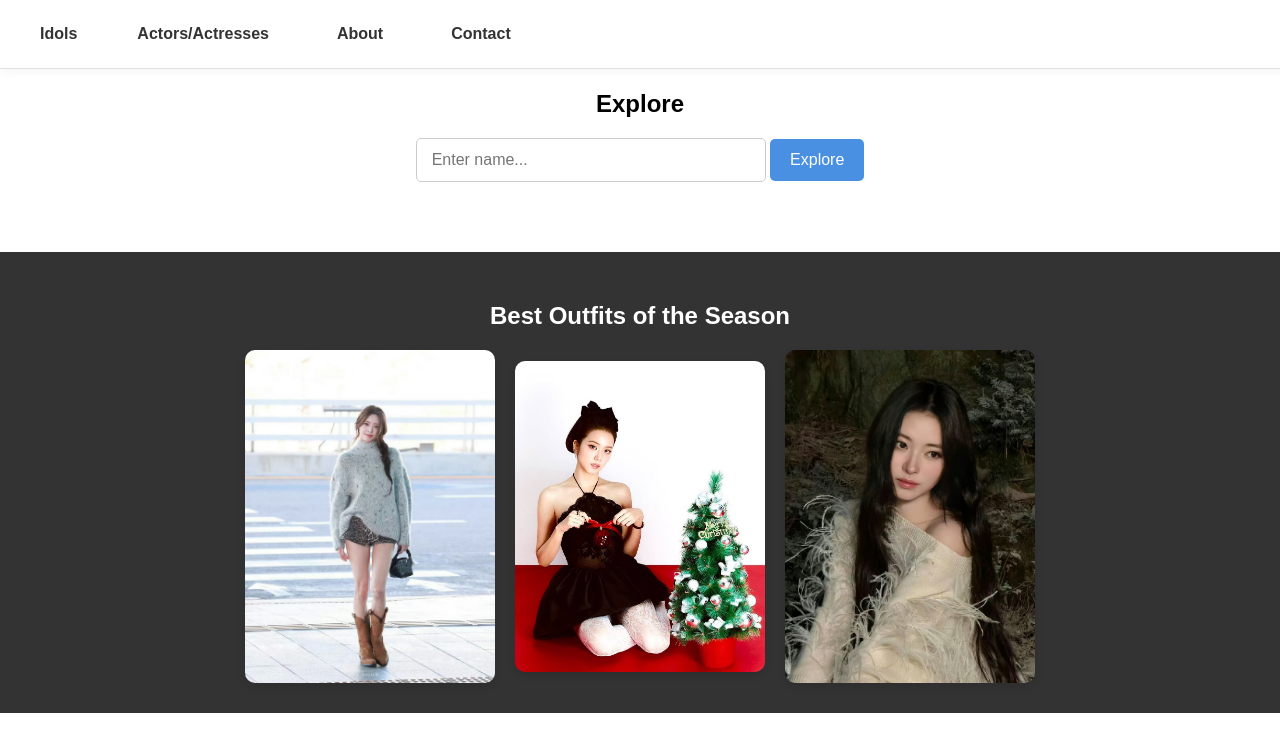
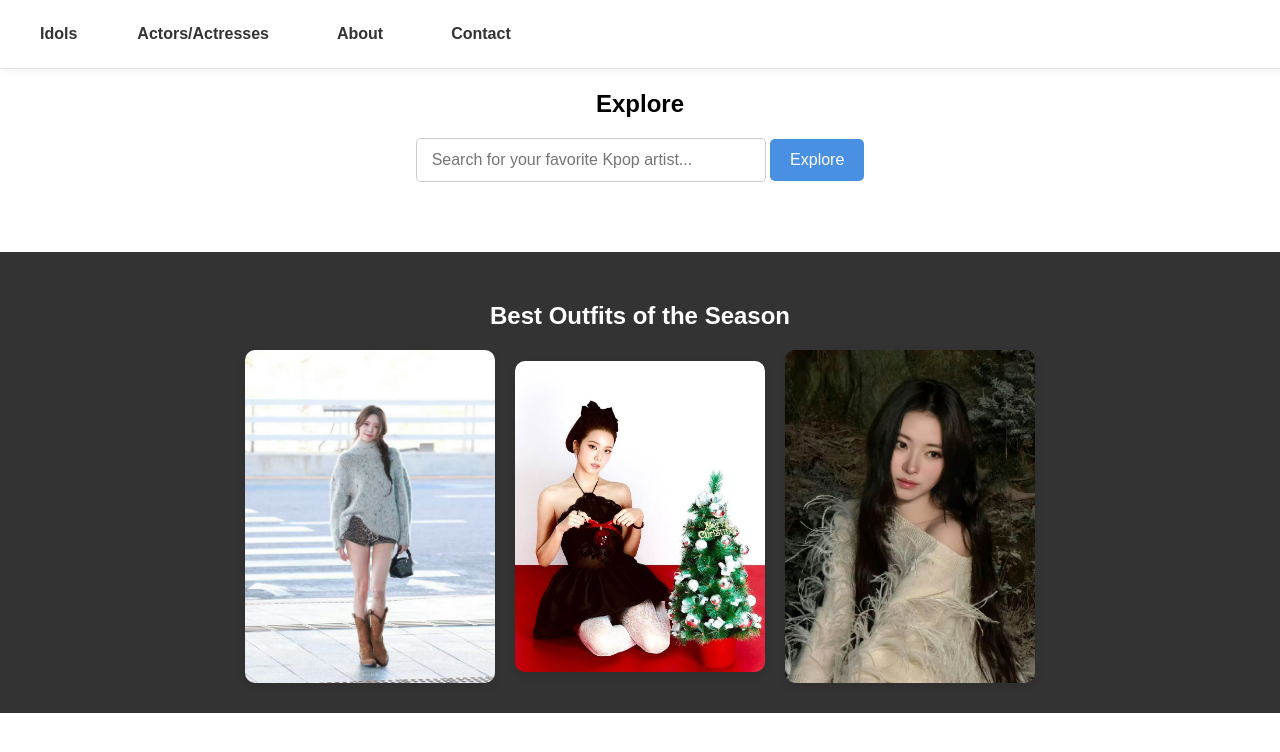
Before and after one commit to siahuang-818/my-kpop-outfits, a plain HTML site: page index.html in a window 1280 px wide. Drawn offline with Linux system fonts and the light colour scheme.

Commit message:
Update index.html

```diff
--- a/index.html
+++ b/index.html
@@ -53,7 +53,7 @@
   <!-- Explore Search Section -->
   <section class="explore-search">
     <h2>Explore</h2>
-    <input type="text" id="explore-input" placeholder="Enter name...">
+   <input type="text" id="explore-input" placeholder="Search for your favorite Kpop artist...">
     <button onclick="searchExplore()">Explore</button>
   </section>
 
```
